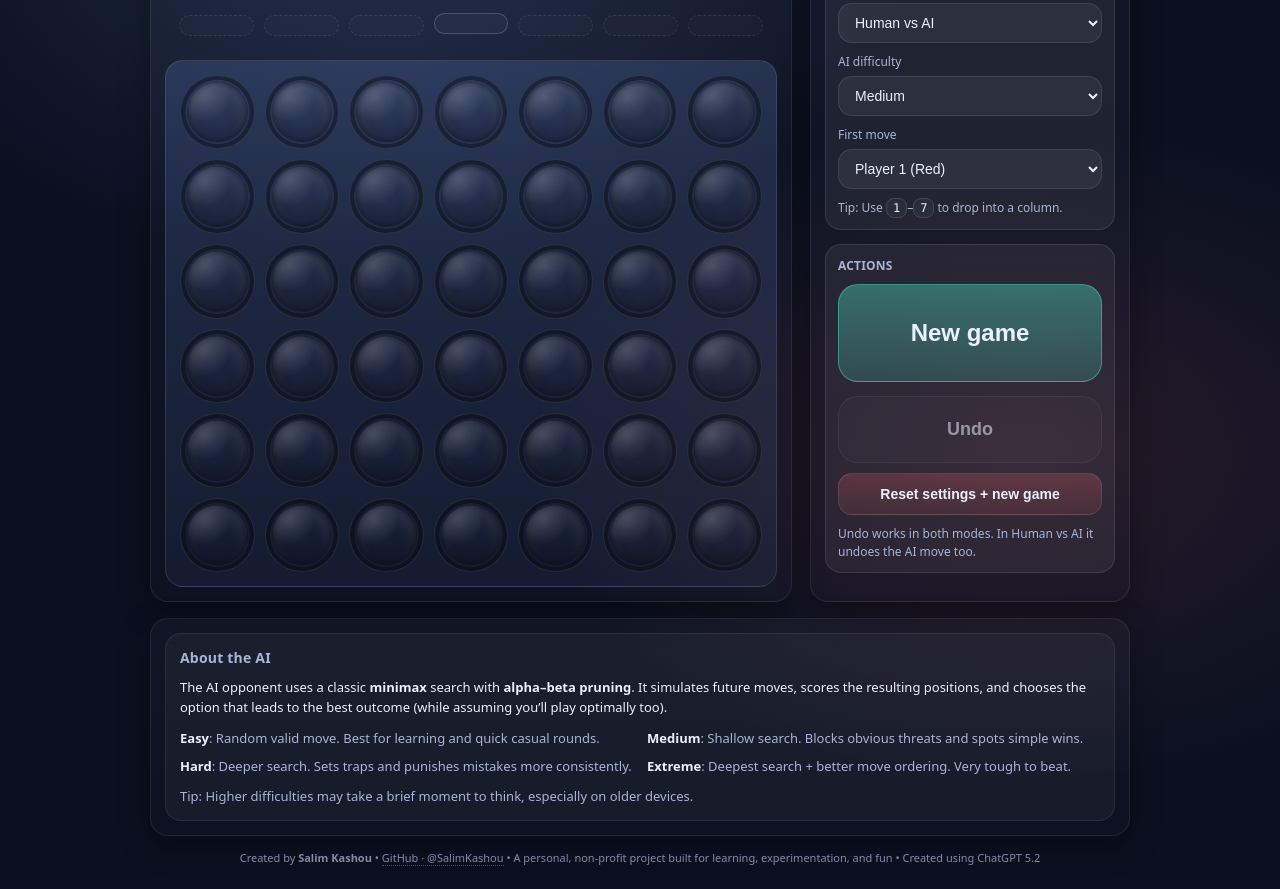
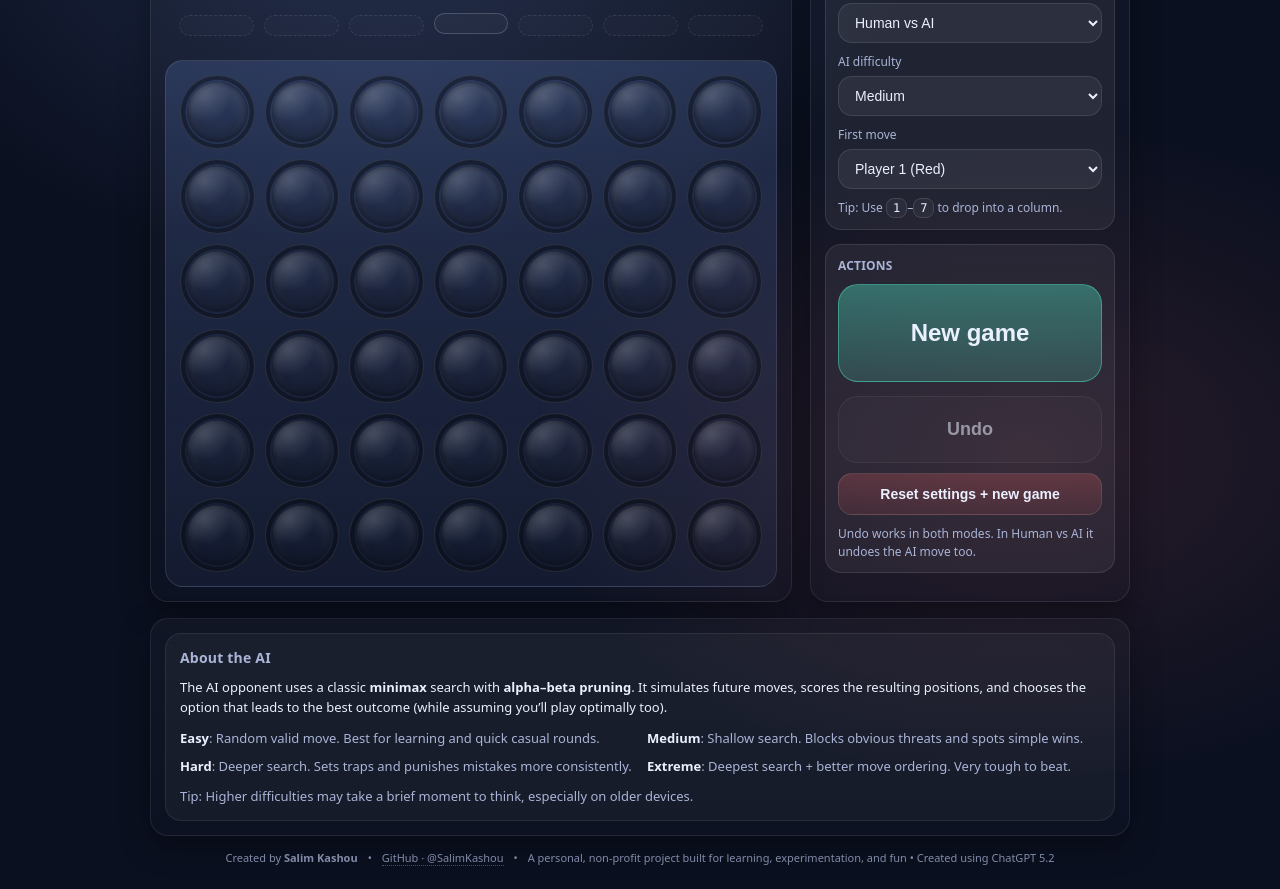
Before and after one commit to SalimKashou/Connect4, a plain HTML site: page index.html in a window 1280 px wide. Shown: the part 199-1088 px from the top of the page. Drawn offline with Linux system fonts and the light colour scheme.

Commit message:
Update styles.css

```diff
--- a/styles.css
+++ b/styles.css
@@ -458,7 +458,6 @@ body.won-draw #turnPill{ border-color: rgba(122, 162, 255, .45); box-shadow: 0 0
 }
 .toast.show{ opacity:1; transform: translateX(-50%) translateY(-4px); }
 
-/* --- Footer --- */
 footer.siteFooter{
   margin-top: auto;
   padding-top: 14px;
@@ -467,6 +466,12 @@ footer.siteFooter{
   color: var(--muted);
   opacity: .75;
   line-height: 1.4;
+
+  /* ✅ allow wrapping nicely on small screens */
+  display: flex;
+  flex-wrap: wrap;
+  justify-content: center;
+  gap: 6px 10px;
 }
 
 footer.siteFooter a{
@@ -476,4 +481,6 @@ footer.siteFooter a{
 }
 
 footer.siteFooter a:hover{ opacity: .9; }
-footer.siteFooter span{ white-space: nowrap; }
+
+/* ✅ remove the nowrap rule entirely (or override it like this) */
+footer.siteFooter span{ white-space: normal; }
```
